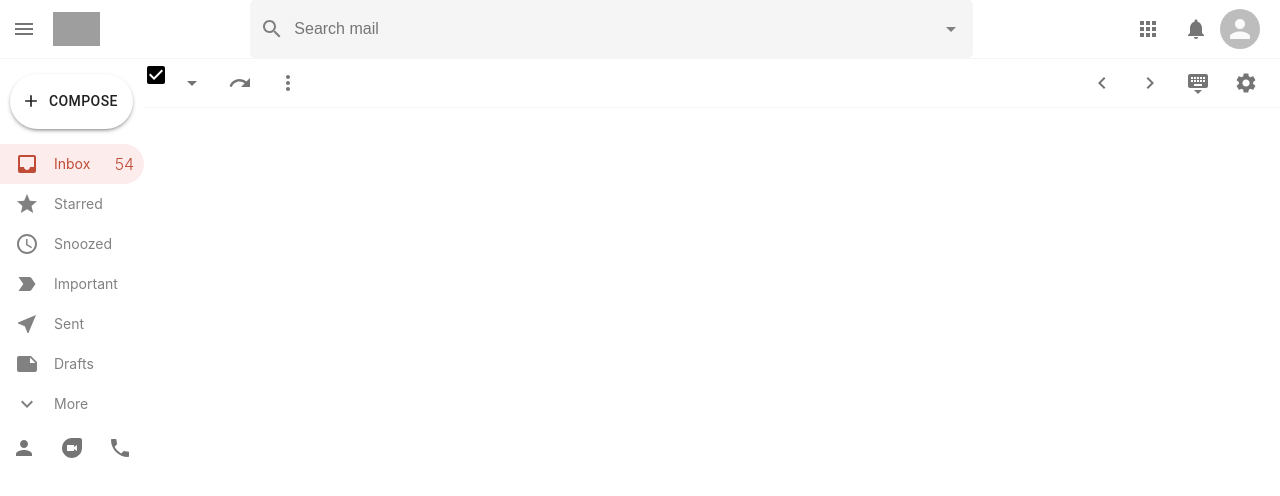
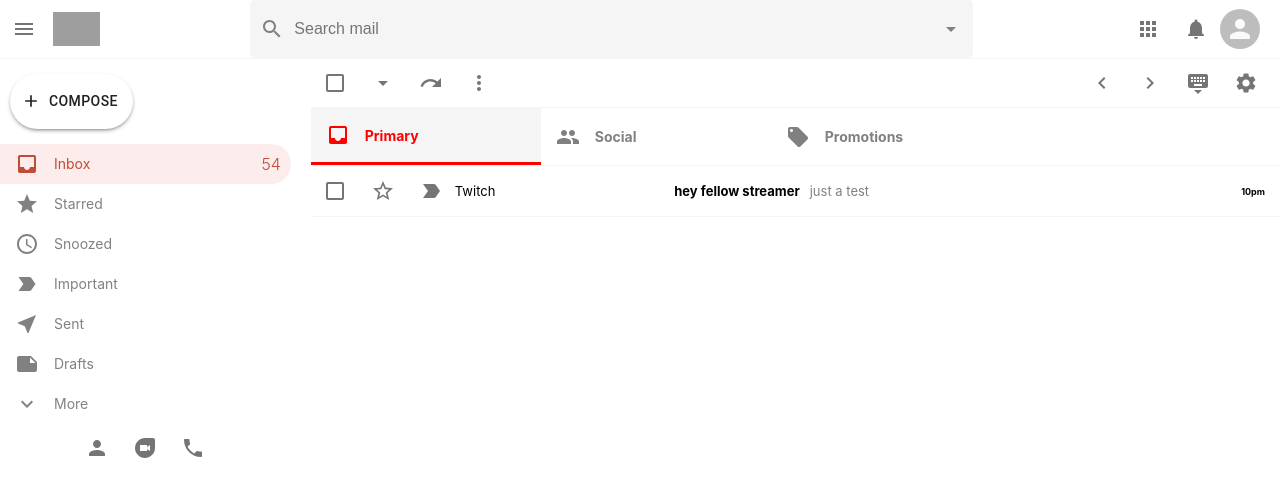
Before and after one commit to notGonim/gmail-clone, a React (Create React App) app: page / in a window 1280 px wide. Shown: the top 496 px of the page. Built offline with nearby package versions, Linux system fonts and the light colour scheme; grey boxes are pictures that could not be loaded.

Commit message:
Start :with the mail details

```diff
--- a/src/components/mailList/EmailList.js
+++ b/src/components/mailList/EmailList.js
@@ -1,5 +1,5 @@
 import { IconButton } from '@material-ui/core'
-import { CheckBox } from '@material-ui/icons'
+import { CheckBox, CheckBoxOutlineBlank } from '@material-ui/icons'
 import ArrowDropDownIcon from '@material-ui/icons/ArrowDropDown';
 import RedoIcon from '@material-ui/icons/Redo';
 import MoreVertIcon from '@material-ui/icons/MoreVert';
@@ -13,6 +13,7 @@
 import React from 'react'
 import './EmailList.scss'
 import { Section } from './Section';
+import { MailRow } from './MailRow';
 
 
 
@@ -21,7 +22,9 @@
         <div className="emailList">
             <div className="emailList_setting">
                 <div className="emailList_setting__left">
-                    <CheckBox />
+                    <IconButton>
+                        <CheckBoxOutlineBlank />
+                    </IconButton>
                     <IconButton>
                         <ArrowDropDownIcon />
                     </IconButton>
@@ -52,6 +55,9 @@
                 <Section Icon={PeopleIcon} title="Social" color="#1A73E8" />
                 <Section Icon={LocalOfferIcon} title="Promotions" color="green" />
             </div>
+            <div className="emailList_list">
+                <MailRow title="Twitch" subject="hey fellow streamer" description="just a test" time="10pm" />
+            </div>
         </div>
     )
 }
--- a/src/components/mailList/EmailList.scss
+++ b/src/components/mailList/EmailList.scss
@@ -1,16 +1,25 @@
 .emailList {
   flex: 1;
   overflow: scroll;
-
 }
 
-.emailList_setting{
+.emailList_setting {
   display: flex;
   justify-content: space-between;
   position: sticky;
+  align-items: center;
   top: 0;
   border-bottom: 1px solid whitesmoke;
   background-color: white;
   z-index: 999;
   padding-right: 10px;
 }
+
+.emailList_section {
+  position: sticky;
+  top: 0;
+  display: flex;
+  border-bottom: 1px solid whitesmoke;
+  background-color: white;
+  z-index: 999;
+}
--- /dev/null
+++ b/src/components/mailList/MailRow.js
@@ -0,0 +1,40 @@
+import React from 'react'
+import './MailRow.scss'
+import { IconButton, Popover } from '@material-ui/core'
+import StarBorderIcon from '@material-ui/icons/StarBorder';
+import LabelImportantOutlinedIcon from '@material-ui/icons/LabelImportantOutlined';
+import { CheckBoxOutlineBlank } from '@material-ui/icons'
+import { useHistory } from 'react-router-dom';
+
+export const MailRow = ({ title, subject, description, time }) => {
+
+    const history = useHistory()
+
+
+    return (
+        <div onClick={() => history.push('/mail')} className="emailRow">
+            <div className="emailRow_options">
+                <IconButton>
+                    <CheckBoxOutlineBlank />
+                </IconButton>
+                <IconButton>
+                    < StarBorderIcon />
+                </IconButton>
+                <IconButton>
+                    <LabelImportantOutlinedIcon />
+                </IconButton>
+            </div>
+            <div className="emailRow_title">
+                {title}
+            </div>
+            <div className="emailRow_message">
+                <h4>{subject}
+                    <span className="emailRow_desc">{description}</span>
+                </h4>
+            </div>
+            <p className="emailRow_time">
+                {time}</p>
+
+        </div>
+    )
+}
--- /dev/null
+++ b/src/components/mailList/MailRow.scss
@@ -0,0 +1,49 @@
+.emailRow {
+  display: flex;
+  align-items: center;
+  height: 50px;
+  border-bottom: 1px solid whitesmoke;
+  cursor: pointer;
+  z-index: 999;
+  &:hover {
+    border-top: 1px solid whitesmoke;
+    box-shadow: 0px 4px 4px -2px rgba(0, 0, 0, 0.24);
+  }
+}
+
+.emailRow_options {
+  display: flex;
+}
+
+.emailRow_message {
+  display: flex;
+  flex: 0.8;
+  align-items: center;
+  font-size: 13px;
+
+  h4 {
+    width: 400px;
+    white-space: nowrap;
+    overflow: hidden;
+    text-overflow: ellipsis;
+    padding-left: 5px;
+    padding-right: 5px;
+  }
+}
+
+.emailRow_title {
+  font-size: 13px;
+  flex: 0.3;
+}
+
+.emailRow_time {
+  font-weight: bold;
+  padding-right: 15px;
+  font-size: 9px;
+}
+
+.emailRow_desc {
+  color: gray;
+  font-weight: 400;
+  padding-left: 10px;
+}
--- a/src/components/mailList/Section.js
+++ b/src/components/mailList/Section.js
@@ -2,8 +2,13 @@
 import './Section.scss'
 export const Section = ({ Icon, title, color, selected }) => {
     return (
-        <div className={`section `}>
-
+        <div className={`section ${selected && 'section_selected'} `}
+            style={{
+                borderBottom: `3px solid ${color}`,
+                color: `${selected && color}`
+            }}>
+            <Icon />
+            <h4>{title}</h4>
         </div>
     )
 }
--- a/src/components/mailList/Section.scss
+++ b/src/components/mailList/Section.scss
@@ -0,0 +1,23 @@
+.section {
+  display: flex;
+  align-items: center;
+  padding: 15px;
+  min-width: 200px;
+  border-bottom-width: 2px;
+  border-width: 0 !important;
+  color: gray;
+  cursor: pointer;
+  &:hover {
+    background-color: whitesmoke;
+    border-width: 3px !important;
+  }
+  h4 {
+    font-size: 14px;
+    margin-left: 15px;
+  }
+}
+
+.section_selected {
+  background-color: whitesmoke;
+  border-width: 3px !important;
+}
--- a/src/components/sidebar/sidebar.scss
+++ b/src/components/sidebar/sidebar.scss
@@ -51,7 +51,14 @@
   }
 }
 
-.sidebar_footer{
-    display: flex;
-    justify-content: center;
+.sidebar_footer {
+  display: flex;
+  justify-content: center;
 }
+
+.sidebar {
+  flex: 0.3;
+  max-width: 300px;
+  padding-right: 20px;
+
+}
```
Also changed, not shown: 1 other file (tests, documents, lock files or other folders). Lines whose indentation alone changed are shown as unchanged.
